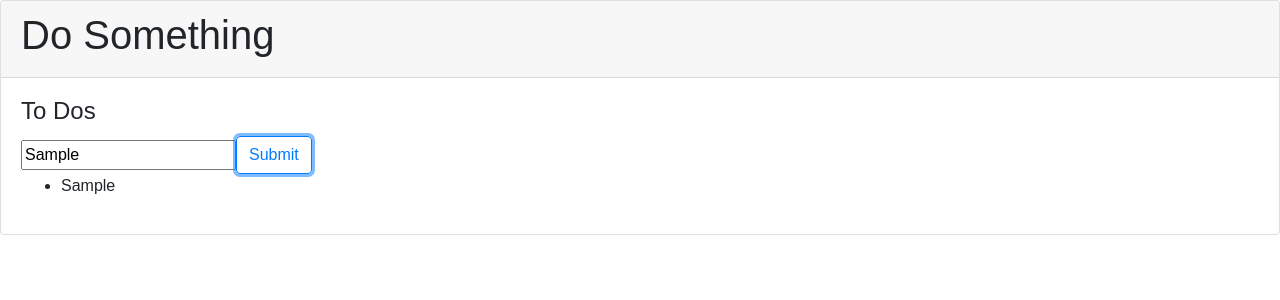
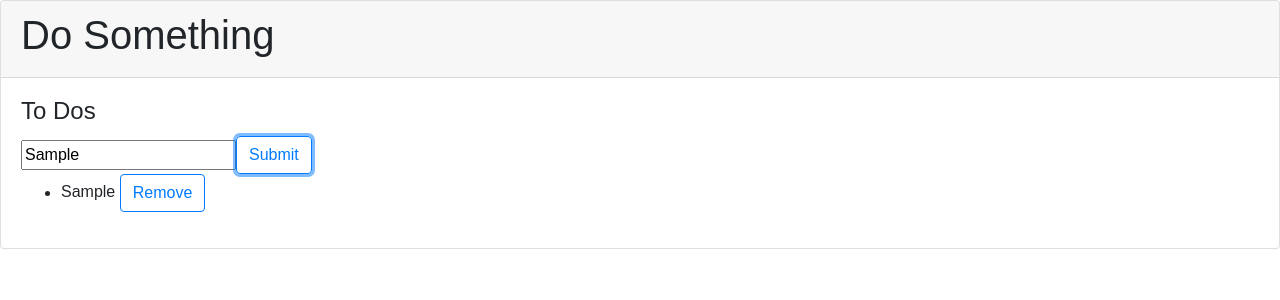
Before and after one commit to AgentShir/react-todo-app, a React (Create React App) app: page / in a window 1280 px wide. Both pictures are taken after typing "Sample" into the empty fields and a click on the button "Submit". Shown: the top 300 px of the page. Built offline with nearby package versions, Linux system fonts and the light colour scheme.

Commit message:
Remove todo works

```diff
--- a/package.json
+++ b/package.json
@@ -8,7 +8,9 @@
     "react-dom": "^15.6.1",
     "react-redux": "^5.0.6",
     "react-scripts": "1.0.13",
-    "redux": "^3.7.2"
+    "redux": "^3.7.2",
+    "shorti": "^1.2.6",
+    "shortid": "^2.2.8"
   },
   "scripts": {
     "start": "react-scripts start",
--- a/src/actions/todos.js
+++ b/src/actions/todos.js
@@ -1,8 +1,20 @@
-import store from '../store'
+import store from '../store';
+import shortid from 'shortid';
 
-export function addTodo(todo){
+export function addTodo(text) {
    store.dispatch({
      type: 'ADD_TODO',
-     todo: todo
+     todo: {
+       text: text,
+       id: shortid.generate(),
+       status: 'pending'
+     }
    })
 }
+
+export function removeTodo(id) {
+  store.dispatch({
+    type: 'REMOVE_TODO',
+    id: id
+  })
+}
--- a/src/components/TodoItem.js
+++ b/src/components/TodoItem.js
@@ -0,0 +1,19 @@
+import React, { Component } from 'react';
+import {removeTodo} from '../actions/todos';
+
+class TodoItem extends Component {
+  handleClick = (e) => {
+    removeTodo(this.props.id)
+  }
+
+  render() {
+    return(
+      <li>
+        {this.props.text} <button className="btn btn-outline-primary" onClick={this.handleClick}>Remove</button>
+      </li>
+    )
+  }
+}
+
+
+export default TodoItem;
--- a/src/components/TodoList.js
+++ b/src/components/TodoList.js
@@ -1,28 +1,22 @@
 import React, { Component } from 'react';
 import store from '../store';
 import {connect} from 'react-redux';
+import TodoItem from './TodoItem';
 
 class TodoList extends Component {
   state = {
-    tasks:[]
+    todos:[]
   }
 
-  componentWillMount() {
-    store.subscribe(() => {
-      const appState = store.getState()
-      this.setState({
-        tasks: appState.tasks
-      })
-    })
-  }
+
 
   render() {
     return (
       <div>
         <ul>
-          {this.props.todos.map(todo => {
-            return <li>{todo}</li>
-          })}
+          {this.props.todos.map(todo => (
+            <TodoItem key={todo.id} {...todo} />
+          ))}
         </ul>
       </div>
     )
--- a/src/reducers/todoReducer.js
+++ b/src/reducers/todoReducer.js
@@ -6,6 +6,8 @@ export default function(state = initialState, action){
   switch(action.type) {
     case 'ADD_TODO':
       return {...state, todos:[action.todo, ...state.todos]}
+    case 'REMOVE_TODO':
+      return {...state, todos: state.todos.filter(todo => todo.id !== action.id)}
     default:
       return state
   }
```
Also changed, not shown: 1 other file (tests, documents, lock files or other folders).
